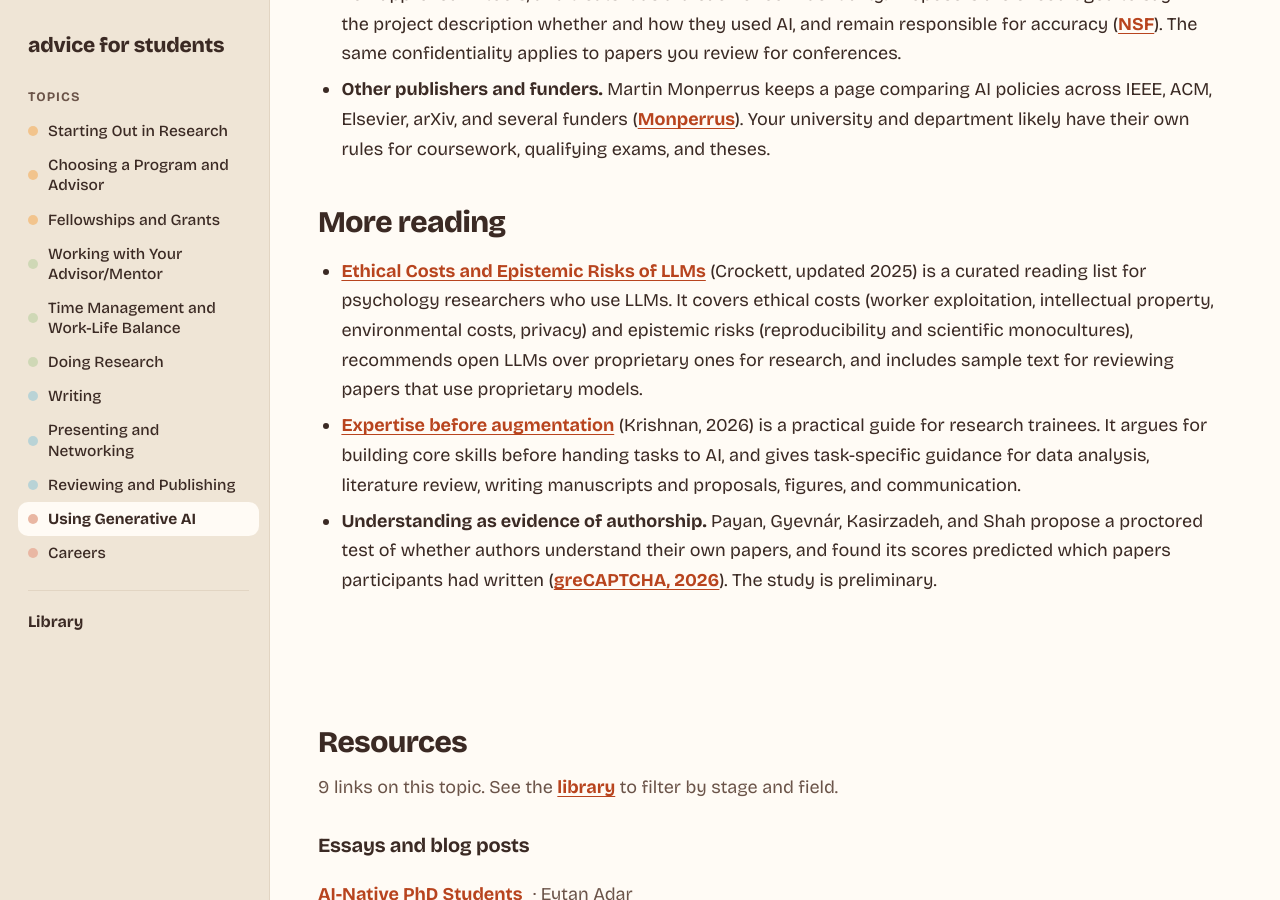
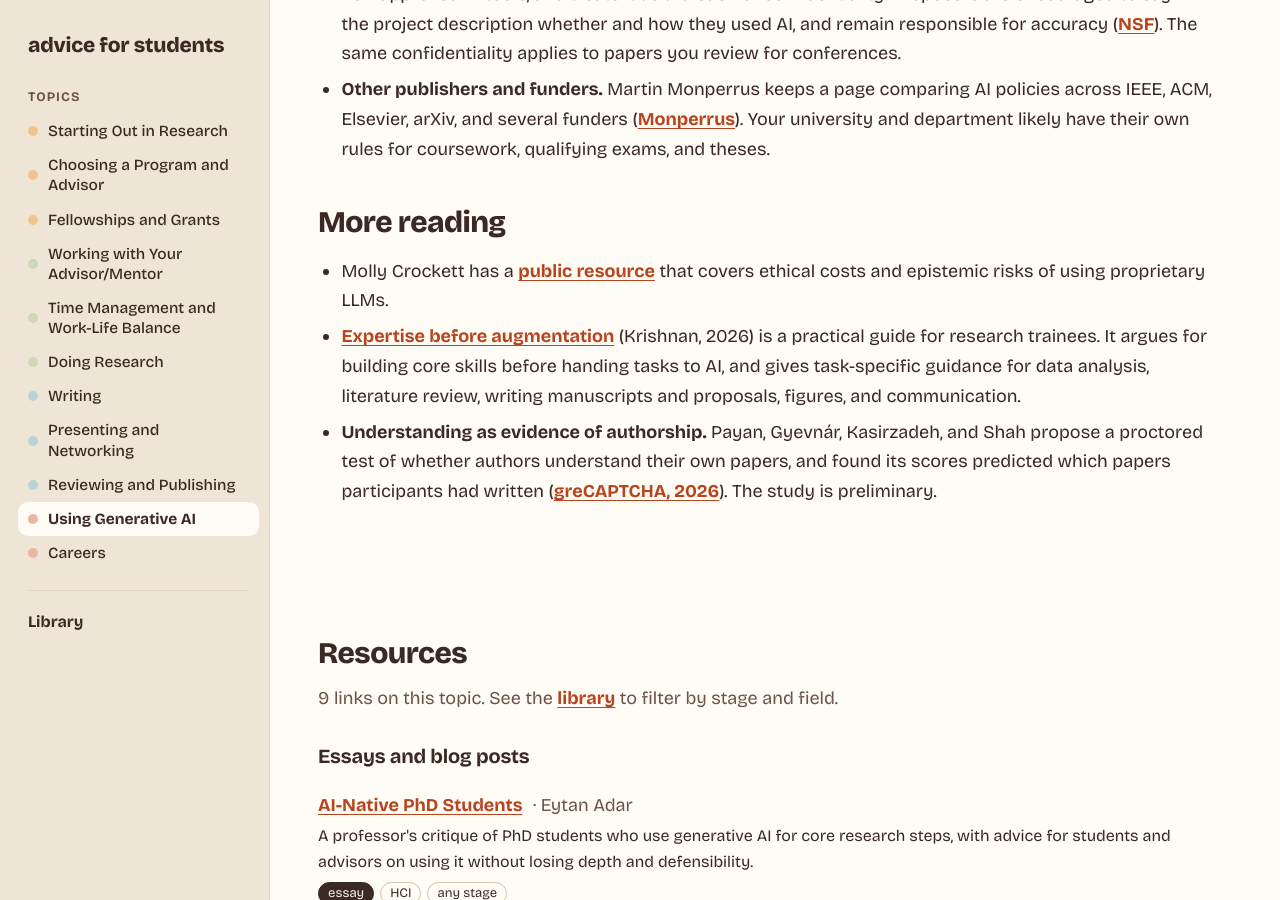
Before and after one commit to merylye/student-advice, a Jekyll site: the page built from topics/ai.md, in a window 1280 px wide and 900 px high, scrolled down 1487 px. Built offline with Jekyll 4.4.1, drawn with Linux system fonts in a browser that asks for light colours.

Commit message:
Shorten Crockett resource intro
Co-Authored-By: Claude Opus 5.5 <noreply@anthropic.com>
Claude-Session: https://claude.ai/code/session_01C25QM1QrULTUCEMLhuM8KY

```diff
--- a/topics/ai.md
+++ b/topics/ai.md
@@ -33,6 +33,6 @@ Policies change often, so check the current version before you submit.
 
 ## More reading
 
-- **[Ethical Costs and Epistemic Risks of LLMs](https://docs.google.com/document/d/1Fv9TDqghKOQAMUyLNdxUI-eaQIWc2QAuTx0bSJsc-yU/edit?tab=t.0#heading=h.xhqegzmlpvuq)** (Crockett, updated 2025) is a curated reading list for psychology researchers who use LLMs. It covers ethical costs (worker exploitation, intellectual property, environmental costs, privacy) and epistemic risks (reproducibility and scientific monocultures), recommends open LLMs over proprietary ones for research, and includes sample text for reviewing papers that use proprietary models.
+- Molly Crockett has a [public resource](https://docs.google.com/document/d/1Fv9TDqghKOQAMUyLNdxUI-eaQIWc2QAuTx0bSJsc-yU/edit?tab=t.0#heading=h.xhqegzmlpvuq) that covers ethical costs and epistemic risks of using proprietary LLMs.
 - **[Expertise before augmentation](https://zenodo.org/records/18452319)** (Krishnan, 2026) is a practical guide for research trainees. It argues for building core skills before handing tasks to AI, and gives task-specific guidance for data analysis, literature review, writing manuscripts and proposals, figures, and communication.
 - **Understanding as evidence of authorship.** Payan, Gyevnár, Kasirzadeh, and Shah propose a proctored test of whether authors understand their own papers, and found its scores predicted which papers participants had written ([greCAPTCHA, 2026](https://arxiv.org/abs/2609.20481)). The study is preliminary.
```
